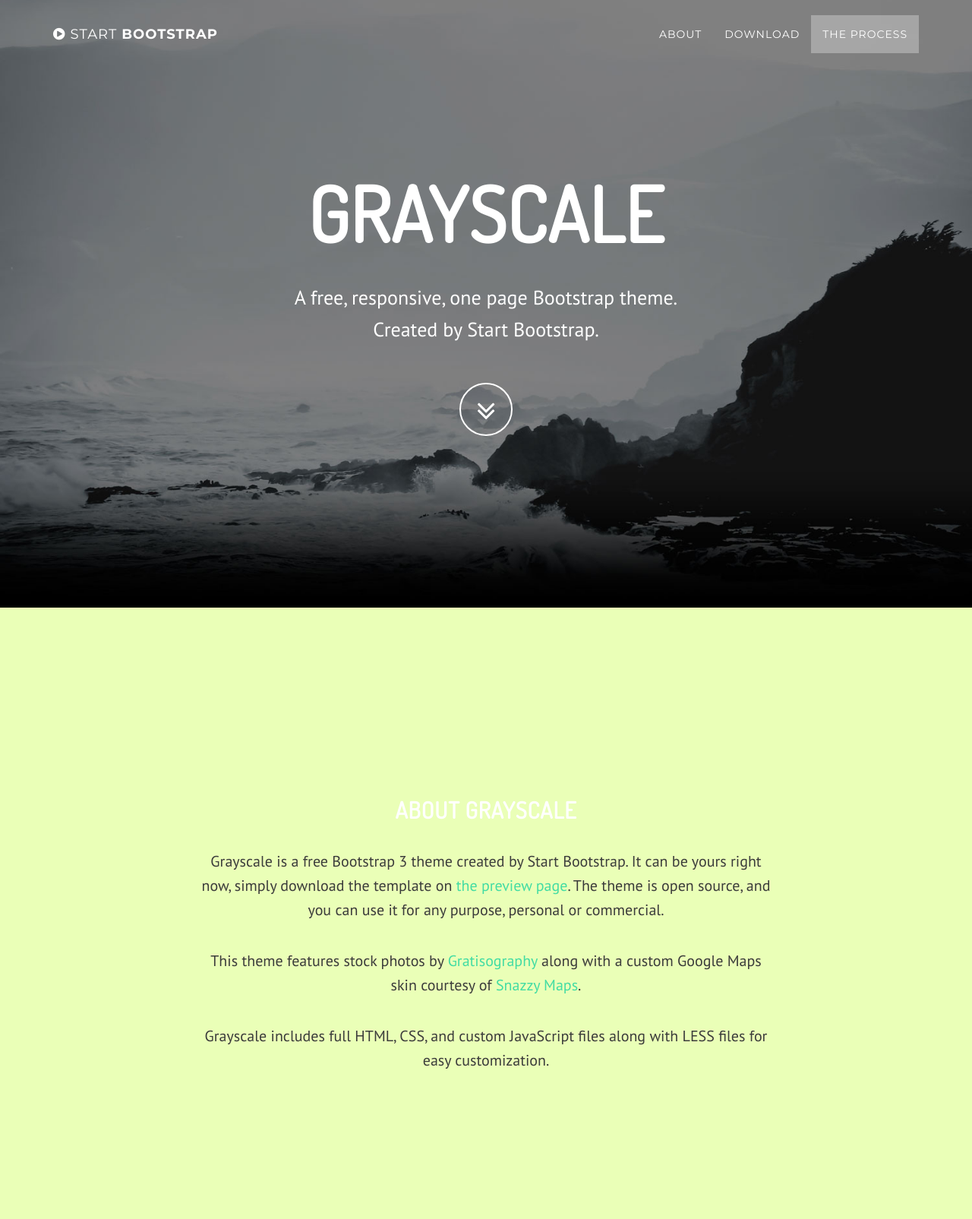
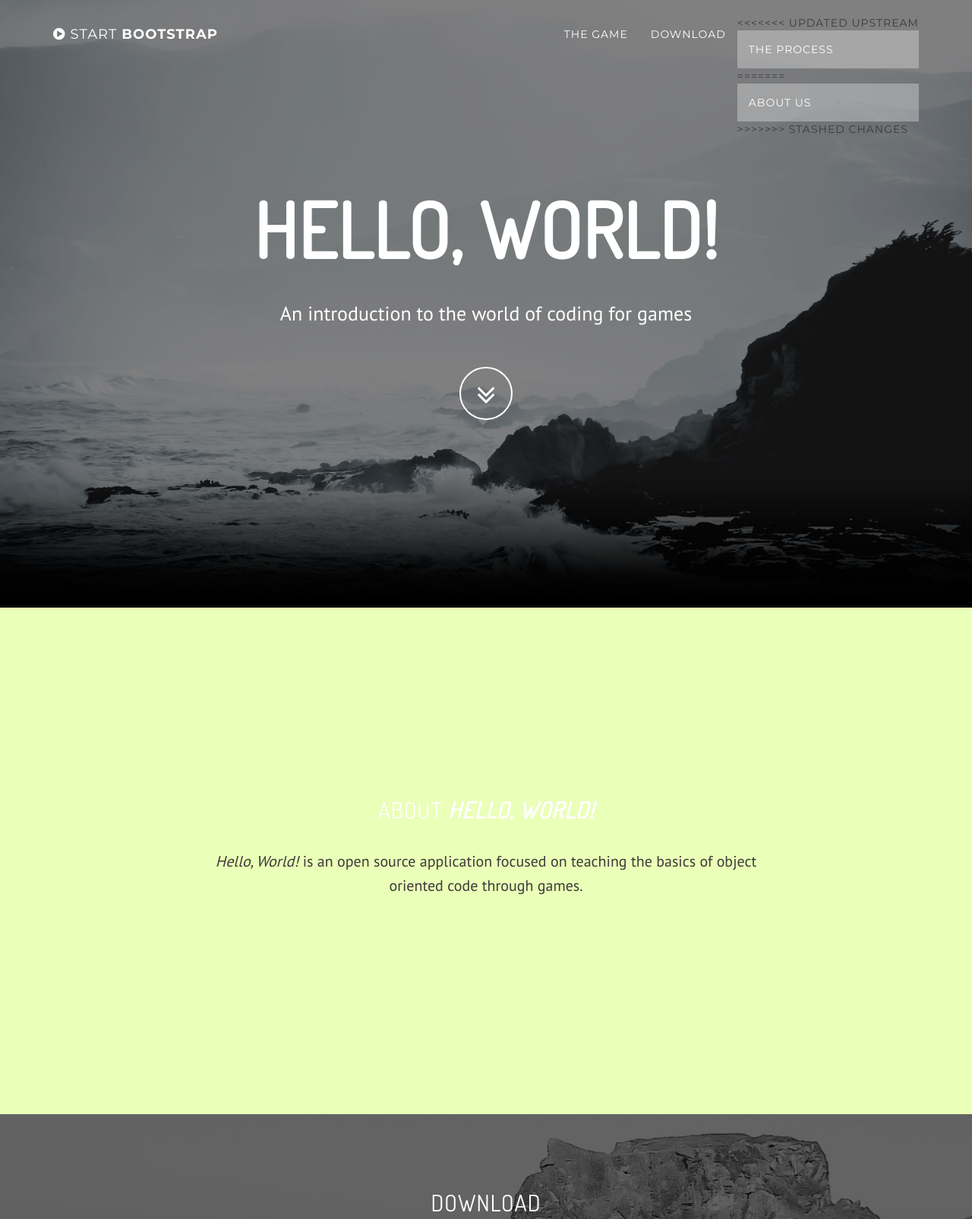
Before and after one commit to CatherineN/WiCHacks2017-website, a website: page startbootstrap-grayscale-gh-pages/index.html in a window 1280 px wide. Shown: the top 1605 px of the page at 76% size. Drawn offline with nearby package versions, Linux system fonts and the light colour scheme; some packages are replaced by stand-ins of ours; a web font is replaced by a local one.

Commit message:
merged conflict

```diff
--- a/startbootstrap-grayscale-gh-pages/index.html
+++ b/startbootstrap-grayscale-gh-pages/index.html
@@ -62,13 +62,17 @@
                         <a href="#page-top"></a>
                     </li>
                     <li>
-                        <a class="page-scroll" href="#about">About</a>
+                        <a class="page-scroll" href="#about">The Game</a>
                     </li>
                     <li>
                         <a class="page-scroll" href="#download">Download</a>
                     </li>
                     <li>
+<<<<<<< Updated upstream
                         <a class="page-scroll" href="#contact">The Process</a>
+=======
+                        <a class="page-scroll" href="#contact">About Us</a>
+>>>>>>> Stashed changes
                     </li>
                 </ul>
             </div>
@@ -83,9 +87,8 @@
             <div class="container">
                 <div class="row">
                     <div class="col-md-8 col-md-offset-2">
-                        <h1 class="brand-heading">Grayscale</h1>
-                        <p class="intro-text">A free, responsive, one page Bootstrap theme.
-                            <br>Created by Start Bootstrap.</p>
+                        <h1 class="brand-heading">Hello, World!</h1>
+                        <p class="intro-text">An introduction to the world of coding for games</p>
                         <a href="#about" class="btn btn-circle page-scroll">
                             <i class="fa fa-angle-double-down animated"></i>
                         </a>
@@ -99,10 +102,10 @@
     <section id="about" class="container content-section text-center">
         <div class="row">
             <div class="col-lg-8 col-lg-offset-2">
-                <h2>About Grayscale</h2>
-                <p>Grayscale is a free Bootstrap 3 theme created by Start Bootstrap. It can be yours right now, simply download the template on <a href="http://startbootstrap.com/template-overviews/grayscale/">the preview page</a>. The theme is open source, and you can use it for any purpose, personal or commercial.</p>
-                <p>This theme features stock photos by <a href="http://gratisography.com/">Gratisography</a> along with a custom Google Maps skin courtesy of <a href="http://snazzymaps.com/">Snazzy Maps</a>.</p>
-                <p>Grayscale includes full HTML, CSS, and custom JavaScript files along with LESS files for easy customization.</p>
+                <h2><span class="light">About</span> <em>Hello, World!</em></h2>
+                <p><em>Hello, World!</em> is an open source application focused on teaching the basics of object oriented code through games.</p>
+                <p></p>
+                <p></p>
             </div>
         </div>
     </section>
@@ -112,8 +115,8 @@
         <div class="download-section">
             <div class="container">
                 <div class="col-lg-8 col-lg-offset-2">
-                    <h2>Download Grayscale</h2>
-                    <p>You can download Grayscale for free on the preview page at Start Bootstrap.</p>
+                    <h2><span class="light">Download</span></h2>
+                    <p>You can download <em>Hello, World!</em> for free by clicking the link below.</p>
                     <a href="http://startbootstrap.com/template-overviews/grayscale/" class="btn btn-default btn-lg">Visit Download Page</a>
                 </div>
             </div>
```
